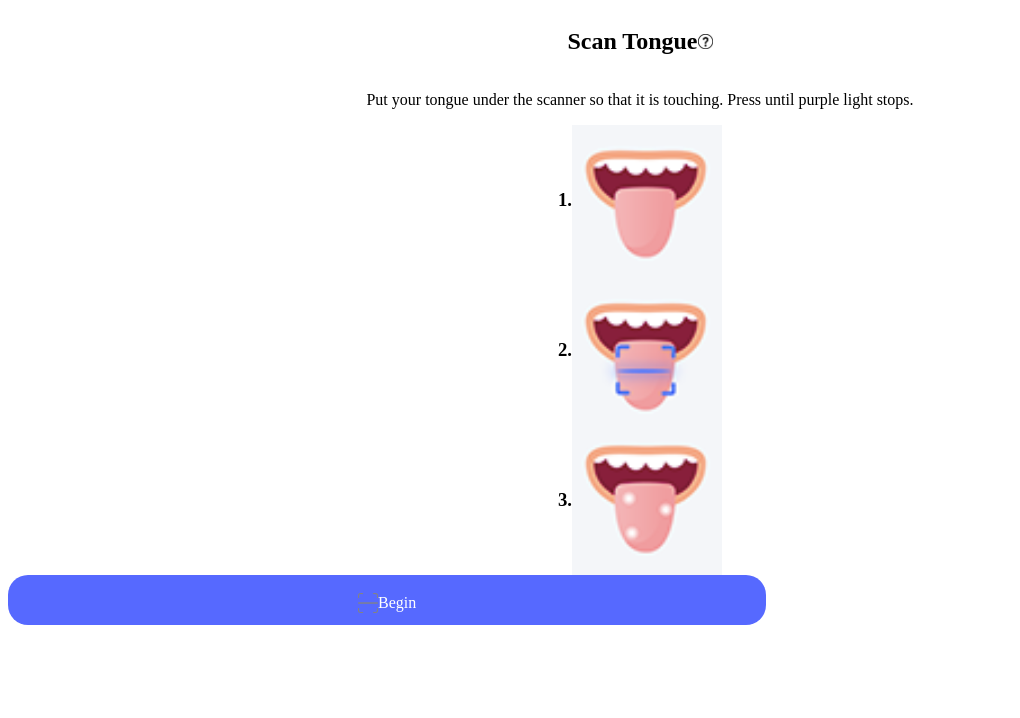
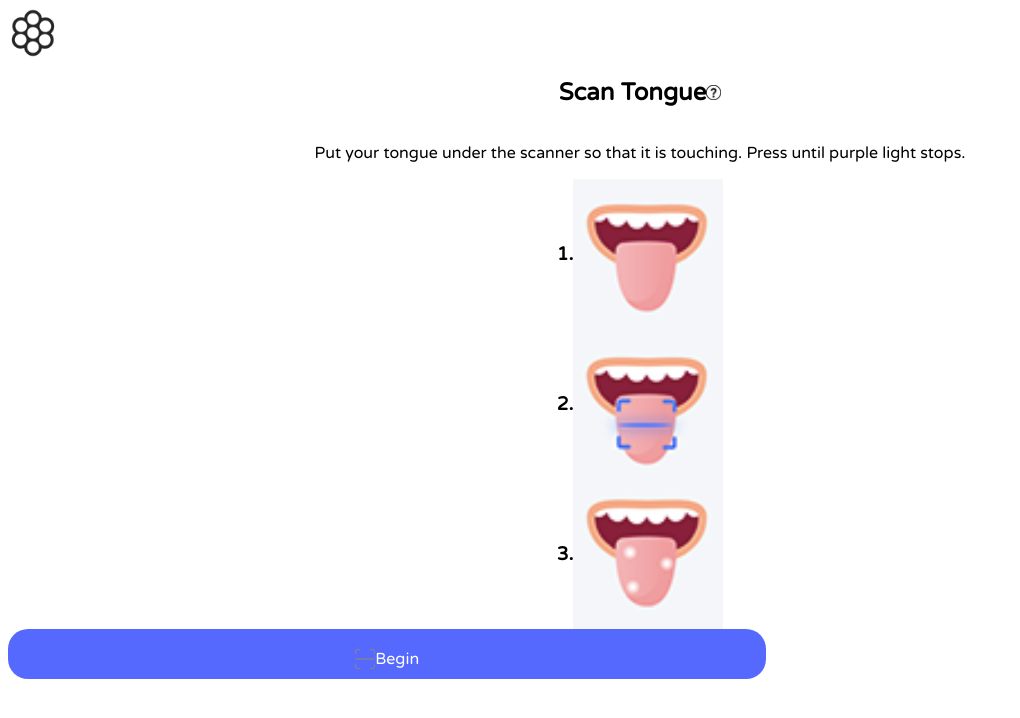
Before and after one commit to ctellezesp/DAWExamenPar1, a plain HTML site: page index.html in a window 1280 px wide. Shown: the whole page, without its empty margins (0-1020 px from the left). Drawn offline with Linux system fonts and the light colour scheme.

Commit message:
todo listo2

```diff
--- a/index.css
+++ b/index.css
@@ -1,3 +1,6 @@
+body{
+	font-family: 'Varela Round', sans-serif;
+}
 .flex-div{
 	display: flex;
 	width: 100%;
@@ -53,3 +56,8 @@
 .width100{
 	width: 100%;
 }
+
+.icon-menu{
+	width: 50px;
+	height: 50px;
+}
--- a/index.html
+++ b/index.html
@@ -5,6 +5,7 @@
 	<link rel="stylesheet" type="text/css" href="index.css">
 	<link meta="author" content="Carlos Tellez">
 	<link meta="description" content="Me equivoque de version e hice la B, una disculpa jeje, gracias por dejarme continuar con esta version :)">
+	<link href="https://fonts.googleapis.com/css?family=Varela+Round" rel="stylesheet">
 	<script type="text/javascript">
 		function simpleAlert(){
 			let xhr = new XMLHttpRequest();
@@ -38,6 +39,11 @@
 	</script>
 </head>
 <body>
+<div class="flex-div">
+	<img class="icon-menu" src="assets/logo_icon.png">
+</div>
+
+</div>
 <div class="flex-div center">
 	<h2 class="inline-flex">Scan Tongue</h2><div class="inline-flex"><img id="help" src="assets/help_icon.png"></div>
 </div>
```
